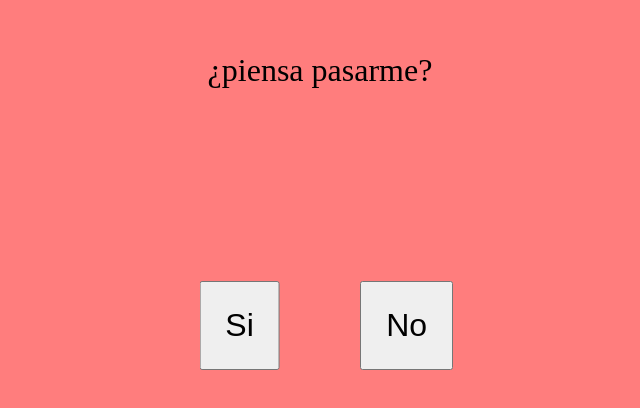
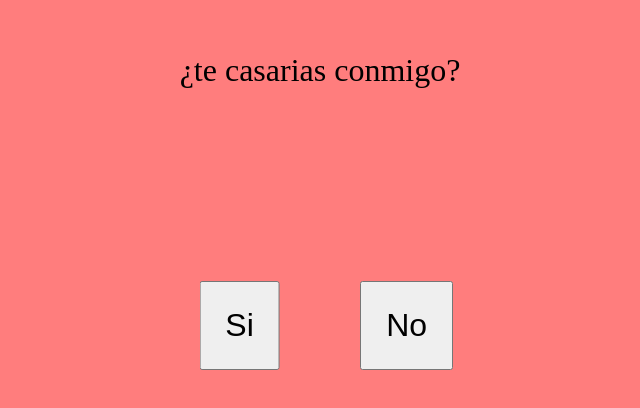
Before and after one commit to yoky200308/paginaprueba, a plain HTML site: page index.html in a window 1280 px wide. Shown: the part 140-548 px from the top of the page, without its empty margins (320-960 px from the left). Drawn offline with Linux system fonts and the light colour scheme.

Commit message:
Update index.html

```diff
--- a/index.html
+++ b/index.html
@@ -10,7 +10,7 @@
 <body>
 
     <div class="contenedor">
-        <p>¿piensa pasarme?</p>
+        <p>¿te casarias conmigo?</p>
         <button id="yesBtn">Si</button>
         <button id="noBtn">No</button>
 
```
